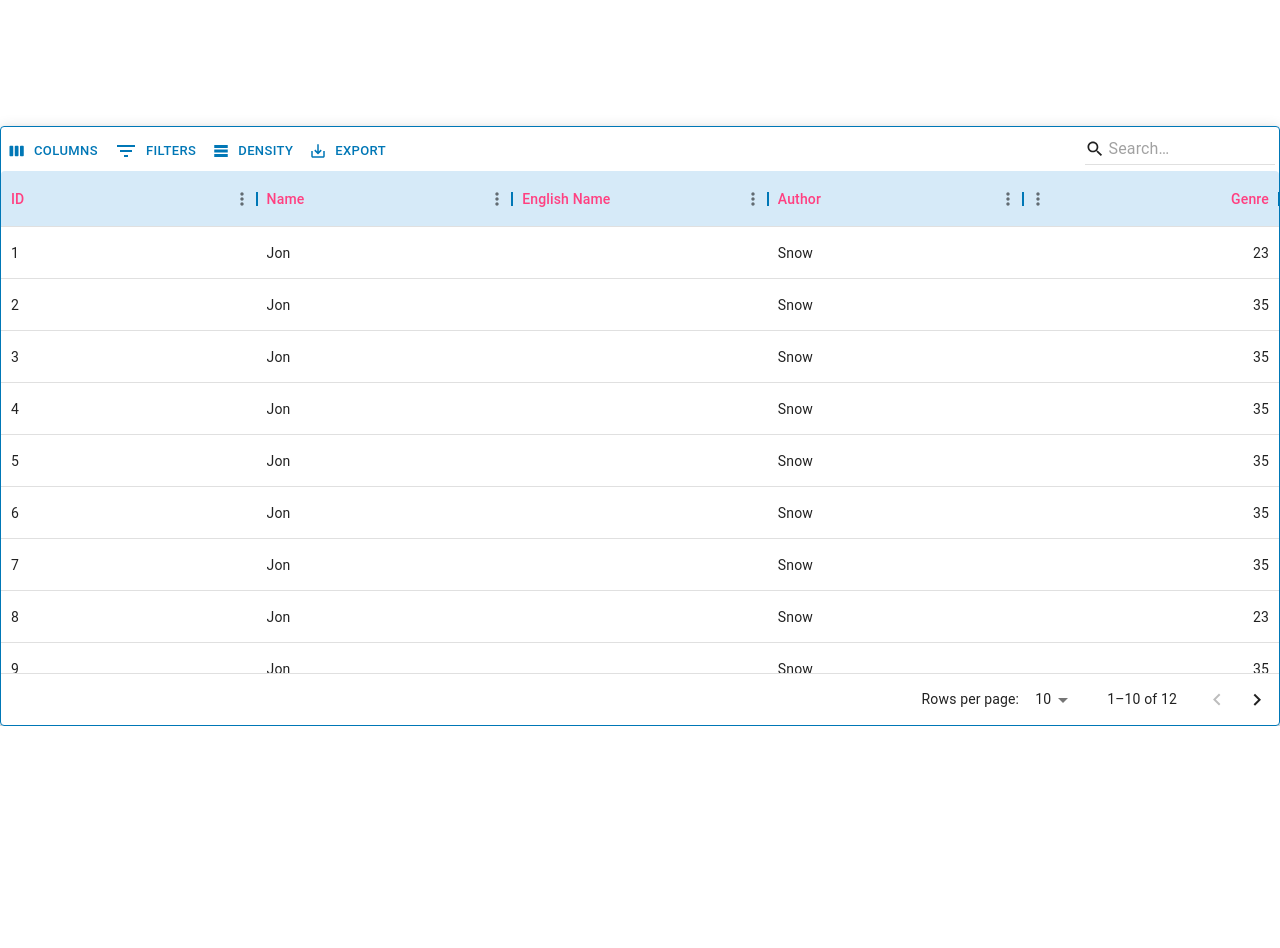
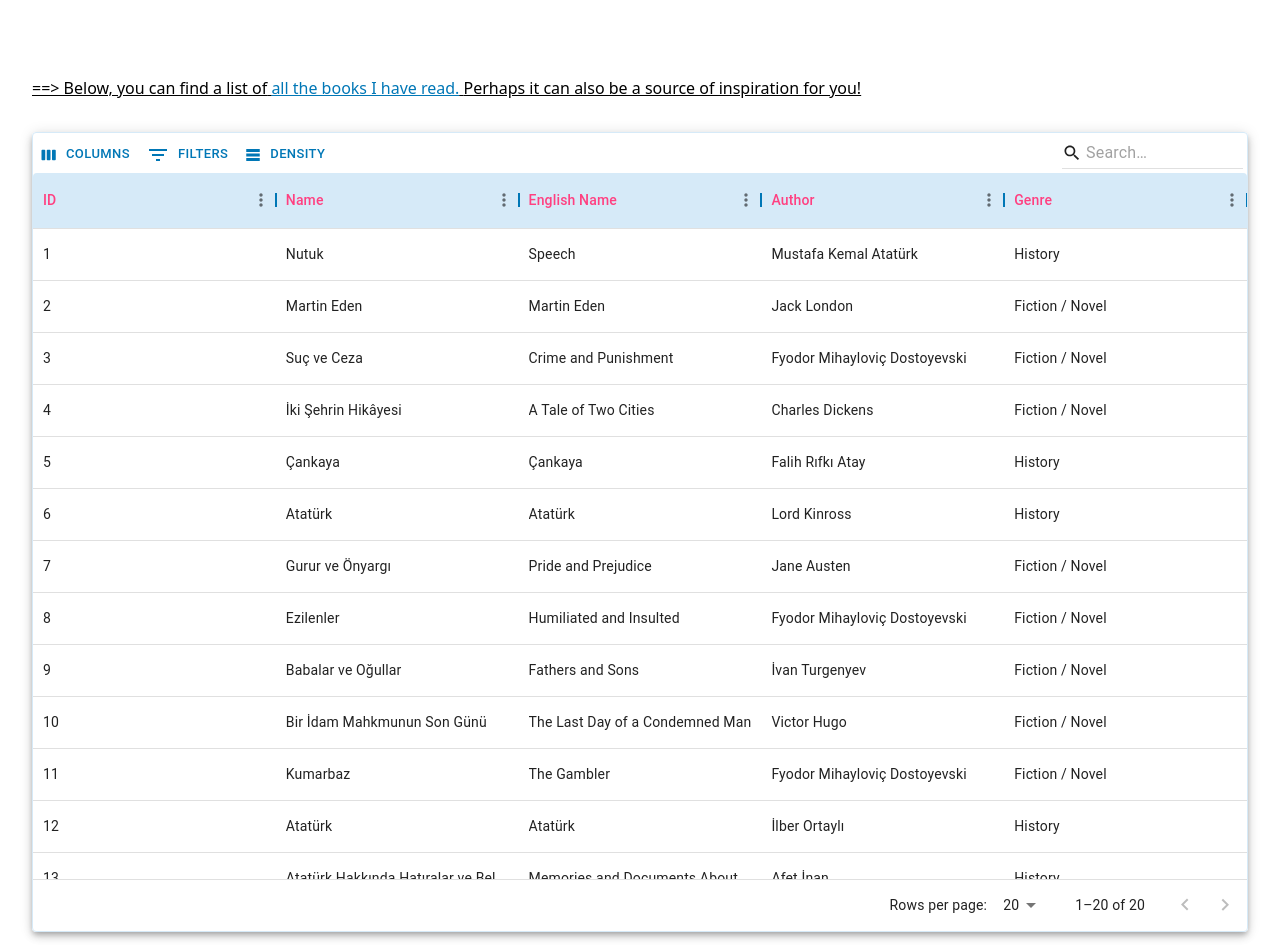
Before and after one commit to boraozisik/boraozisik-site, a Next.js app: page /books in a window 1280 px wide. Shown: the part 480-1428 px from the top of the page. Before the commit the page ends 1206 px from the top, so only its background shows below. Built offline with nearby package versions, Linux system fonts and the light colour scheme.

Commit message:
books table additions

```diff
--- a/src/pages/books.tsx
+++ b/src/pages/books.tsx
@@ -59,7 +59,7 @@ const Books = (props: Props) => {
     {
       field: "genre",
       headerName: "Genre",
-      type: "number",
+      // type: "number",
       flex: 1,
       editable: true,
     },
@@ -75,18 +75,146 @@ const Books = (props: Props) => {
   ];
 
   const rows = [
-    { id: 1, author: "Snow", name: "Jon", genre: 23 },
-    { id: 2, author: "Snow", name: "Jon", genre: 35 },
-    { id: 3, author: "Snow", name: "Jon", genre: 35 },
-    { id: 4, author: "Snow", name: "Jon", genre: 35 },
-    { id: 5, author: "Snow", name: "Jon", genre: 35 },
-    { id: 6, author: "Snow", name: "Jon", genre: 35 },
-    { id: 7, author: "Snow", name: "Jon", genre: 35 },
-    { id: 8, author: "Snow", name: "Jon", genre: 23 },
-    { id: 9, author: "Snow", name: "Jon", genre: 35 },
-    { id: 10, author: "Snow", name: "Jon", genre: 35 },
-    { id: 11, author: "Snow", name: "Jon", genre: 35 },
-    { id: 12, author: "Snow", name: "Jon", genre: 35 },
+    {
+      id: 1,
+      name: "Nutuk",
+      englishName: "Speech",
+      author: "Mustafa Kemal Atatürk",
+      genre: "History",
+    },
+    {
+      id: 2,
+      name: "Martin Eden",
+      englishName: "Martin Eden",
+      author: "Jack London",
+      genre: "Fiction / Novel",
+    },
+    {
+      id: 3,
+      name: "Suç ve Ceza",
+      englishName: "Crime and Punishment",
+      author: "Fyodor Mihayloviç Dostoyevski",
+      genre: "Fiction / Novel",
+    },
+    {
+      id: 4,
+      name: "İki Şehrin Hikâyesi",
+      englishName: "A Tale of Two Cities",
+      author: "Charles Dickens",
+      genre: "Fiction / Novel",
+    },
+    {
+      id: 5,
+      name: "Çankaya",
+      englishName: "Çankaya",
+      author: "Falih Rıfkı Atay",
+      genre: "History",
+    },
+    {
+      id: 6,
+      name: "Atatürk",
+      englishName: "Atatürk",
+      author: "Lord Kinross",
+      genre: "History",
+    },
+    {
+      id: 7,
+      name: "Gurur ve Önyargı",
+      englishName: "Pride and Prejudice",
+      author: "Jane Austen",
+      genre: "Fiction / Novel",
+    },
+    {
+      id: 8,
+      name: "Ezilenler",
+      englishName: "Humiliated and Insulted",
+      author: "Fyodor Mihayloviç Dostoyevski",
+      genre: "Fiction / Novel",
+    },
+    {
+      id: 9,
+      name: "Babalar ve Oğullar",
+      englishName: "Fathers and Sons",
+      author: "İvan Turgenyev",
+      genre: "Fiction / Novel",
+    },
+    {
+      id: 10,
+      name: "Bir İdam Mahkmunun Son Günü",
+      englishName: "The Last Day of a Condemned Man",
+      author: "Victor Hugo",
+      genre: "Fiction / Novel",
+    },
+    {
+      id: 11,
+      name: "Kumarbaz",
+      englishName: "The Gambler",
+      author: "Fyodor Mihayloviç Dostoyevski",
+      genre: "Fiction / Novel",
+    },
+    {
+      id: 12,
+      name: "Atatürk",
+      englishName: "Atatürk",
+      author: "İlber Ortaylı",
+      genre: "History",
+    },
+    {
+      id: 13,
+      name: "Atatürk Hakkında Hatıralar ve Belgeler",
+      englishName: "Memories and Documents About Atatürk",
+      author: "Afet İnan",
+      genre: "History",
+    },
+    {
+      id: 14,
+      name: "Yeraltından Notlar",
+      englishName: "Notes From The Underground ",
+      author: "Fyodor Mihayloviç Dostoyevski",
+      genre: "Fiction / Novel",
+    },
+    {
+      id: 15,
+      name: "İnsan Ne ile Yaşar?",
+      englishName: "What Men Live By",
+      author: "Lev Tolstoy",
+      genre: "Fiction / Novel",
+    },
+    {
+      id: 16,
+      name: "Yaban",
+      englishName: "The Stranger",
+      author: "Yakup Kadri Karaosmanoğlu",
+      genre: "Historical Fiction",
+    },
+    {
+      id: 17,
+      name: "Kiralık Konak",
+      englishName: "Mansion for Rent",
+      author: "Yakup Kadri Karaosmanoğlu",
+      genre: "Fiction / Novel",
+    },
+    {
+      id: 18,
+      name: "1984",
+      englishName: "1984",
+      author: "George Orwell",
+      genre: "Fiction / Novel",
+    },
+    {
+      id: 19,
+      name: "Serenad",
+      englishName: "Serenade for Nadia",
+      author: "Zülfü Livaneli",
+      genre: "Fiction / Novel",
+    },
+    {
+      id: 20,
+      name: "Simyacı",
+      englishName: "The Alchemist",
+      author: "Paulo Coelho",
+      genre: "Fiction / Novel",
+    },
   ];
   function CustomToolbar() {
     return (
@@ -96,7 +224,7 @@ const Books = (props: Props) => {
         <GridToolbarColumnsButton sx={{ color: "#0077b6" }} />
         <GridToolbarFilterButton sx={{ color: "#0077b6" }} />
         <GridToolbarDensitySelector sx={{ color: "#0077b6" }} />
-        <GridToolbarExport sx={{ color: "#0077b6" }} />
+        {/* <GridToolbarExport sx={{ color: "#0077b6" }} /> */}
 
         <GridToolbarQuickFilter sx={{ ml: "auto", width: "15%" }} />
       </GridToolbarContainer>
@@ -347,6 +475,7 @@ const Books = (props: Props) => {
       </header>
       {/* // -------------------Header----------------------  */}
       {/* // -------------------Desc----------------------  */}
+      <div>
         <div className="py-24">
           <div className="container m-auto px-6">
             <div className="lg:flex justify-between items-center">
@@ -356,23 +485,16 @@ const Books = (props: Props) => {
                   artful lifestyle, the passionate pursuit.
                 </h1>
                 <p className="font-medium text-justify">
-                Reading books is not merely a hobby for me; it is a way of life
-                that I wholeheartedly embrace. The scent of fresh pages and the
-                gentle rustle as I turn them transport me to different worlds
-                and immerse me in diverse perspectives. With each book, I embark
-                on a journey of self-discovery and intellectual growth, savoring
-                the words that awaken my imagination and expand my horizons.
-                Reading is not just an activity; it is an integral part of who I
-                am, a lifelong passion that continually nourishes my soul and
-                inspires me to see the world through the eyes of countless
-                authors.
-              </p>
-              <p className="font-medium text-justify mt-8 underline">
-                Below, you can find a list of{" "}
-                <span className="text-[#0077b6] underline">
-                  all the books I have read.
-                </span>{" "}
-                Perhaps it can also be a source of inspiration for you!
+                  Reading books is not merely a hobby for me; it is a way of
+                  life that I wholeheartedly embrace. The scent of fresh pages
+                  and the gentle rustle as I turn them transport me to different
+                  worlds and immerse me in diverse perspectives. With each book,
+                  I embark on a journey of self-discovery and intellectual
+                  growth, savoring the words that awaken my imagination and
+                  expand my horizons. Reading is not just an activity; it is an
+                  integral part of who I am, a lifelong passion that continually
+                  nourishes my soul and inspires me to see the world through the
+                  eyes of countless authors.
                 </p>
               </div>
               <div className="lg:w-5/12 order-2">
@@ -385,9 +507,17 @@ const Books = (props: Props) => {
             </div>
           </div>
         </div>
+        <p className="font-medium text-justify mt-8 underline lg:ml-8 mx-4">
+          ==&gt; Below, you can find a list of{" "}
+          <span className="text-[#0077b6] underline">
+            all the books I have read.
+          </span>{" "}
+          Perhaps it can also be a source of inspiration for you!
+        </p>
+      </div>
       {/* // -------------------Desc----------------------  */}
       {/* // -------------------Table----------------------  */}
-      <Box sx={{ height: 600, width: "100%", mt: 4 }}>
+      <Box sx={{ height: 800, width: "95%", mt: 4, mx: "auto", mb: 2 }}>
         <DataGrid
           rows={rows}
           columns={columns}
@@ -395,14 +525,14 @@ const Books = (props: Props) => {
           initialState={{
             pagination: {
               paginationModel: {
-                pageSize: 10,
+                pageSize: 20,
               },
             },
           }}
           sx={{
             boxShadow: 5,
             border: 1,
-            borderColor: "#0077b6",
+            borderColor: "#D6EAF8",
             "& .MuiDataGrid-row:hover": {
               background: "#EBF5FB",
             },
```
Lines whose indentation alone changed are shown as unchanged.
